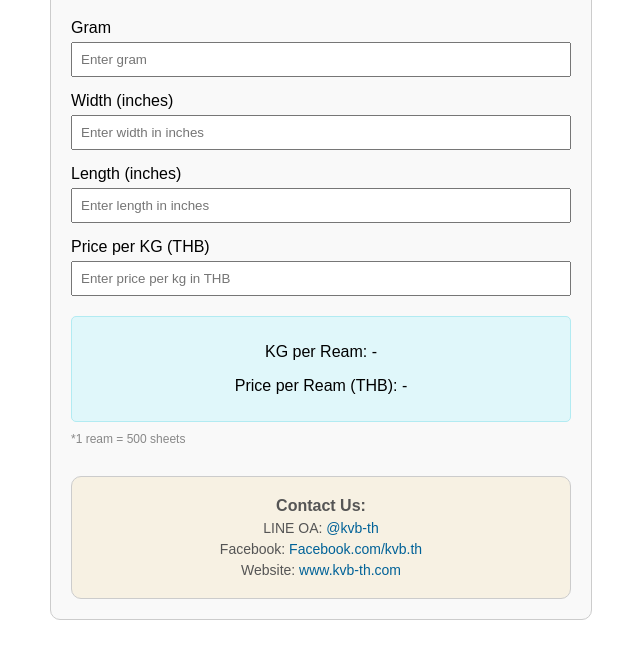
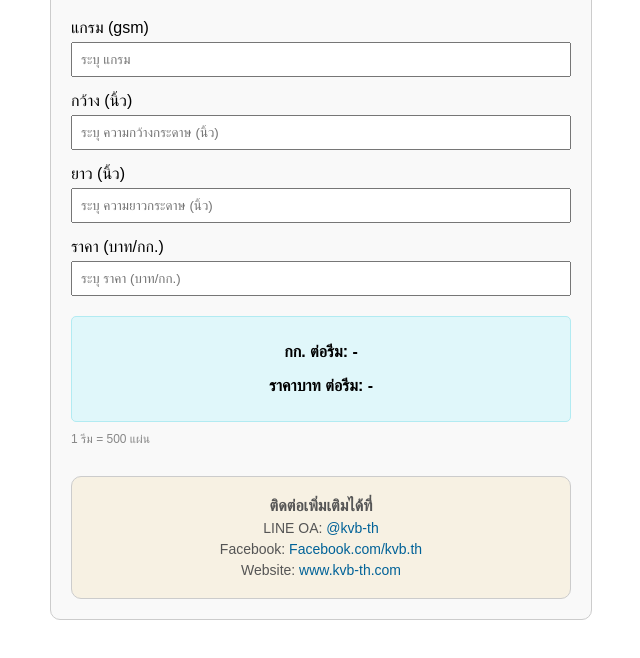
Before and after one commit to Puttpt/PaperPriceCalc, a plain HTML site: page index.html in a window 1280 px wide. Shown: the part 90-748 px from the top of the page, without its empty margins (319-959 px from the left). Drawn offline with Linux system fonts and the light colour scheme.

Commit message:
Update index.html

```diff
--- a/index.html
+++ b/index.html
@@ -39,6 +39,9 @@
             border: 1px solid #b2ebf2;
             border-radius: 5px;
         }
+        .result p {
+            font-weight: bold;
+        }
         .note {
             font-size: 12px;
             color: #888;
@@ -74,30 +77,30 @@
 <div class="container">
     <h1>Price Per Ream Calculation</h1>
     <div class="input-group">
-        <label for="gram">Gram</label>
-        <input type="number" id="gram" placeholder="Enter gram">
+        <label for="gram">แกรม (gsm)</label>
+        <input type="number" id="gram" placeholder="ระบุ แกรม">
     </div>
     <div class="input-group">
-        <label for="width">Width (inches)</label>
-        <input type="number" id="width" placeholder="Enter width in inches">
+        <label for="width">กว้าง (นิ้ว)</label>
+        <input type="number" id="width" placeholder="ระบุ ความกว้างกระดาษ (นิ้ว)">
     </div>
     <div class="input-group">
-        <label for="length">Length (inches)</label>
-        <input type="number" id="length" placeholder="Enter length in inches">
+        <label for="length">ยาว (นิ้ว)</label>
+        <input type="number" id="length" placeholder="ระบุ ความยาวกระดาษ (นิ้ว)">
     </div>
     <div class="input-group">
-        <label for="price">Price per KG (THB)</label>
-        <input type="number" id="price" placeholder="Enter price per kg in THB">
+        <label for="price">ราคา (บาท/กก.)</label>
+        <input type="number" id="price" placeholder="ระบุ ราคา (บาท/กก.)">
     </div>
     <div class="result" id="result">
-        <p>KG per Ream: <span id="kg-per-ream">-</span></p>
-        <p>Price per Ream (THB): <span id="price-per-ream">-</span></p>
+        <p>กก. ต่อรีม: <strong><span id="kg-per-ream">-</span></strong></p>
+        <p>ราคาบาท ต่อรีม: <strong><span id="price-per-ream">-</span></strong></p>
     </div>
     <div class="note">
-        *1 ream = 500 sheets
+        1 รีม = 500 แผ่น
     </div>
     <div class="info">
-        <p><strong>Contact Us:</strong></p>
+        <p><strong>ติดต่อเพิ่มเติมได้ที่</strong></p>
         <p>LINE OA: <a href="https://line.me/R/ti/p/@kvb-th">@kvb-th</a></p>
         <p>Facebook: <a href="https://www.facebook.com/kvb.th" target="_blank">Facebook.com/kvb.th</a></p>
         <p>Website: <a href="https://www.kvb-th.com" target="_blank">www.kvb-th.com</a></p>
```
